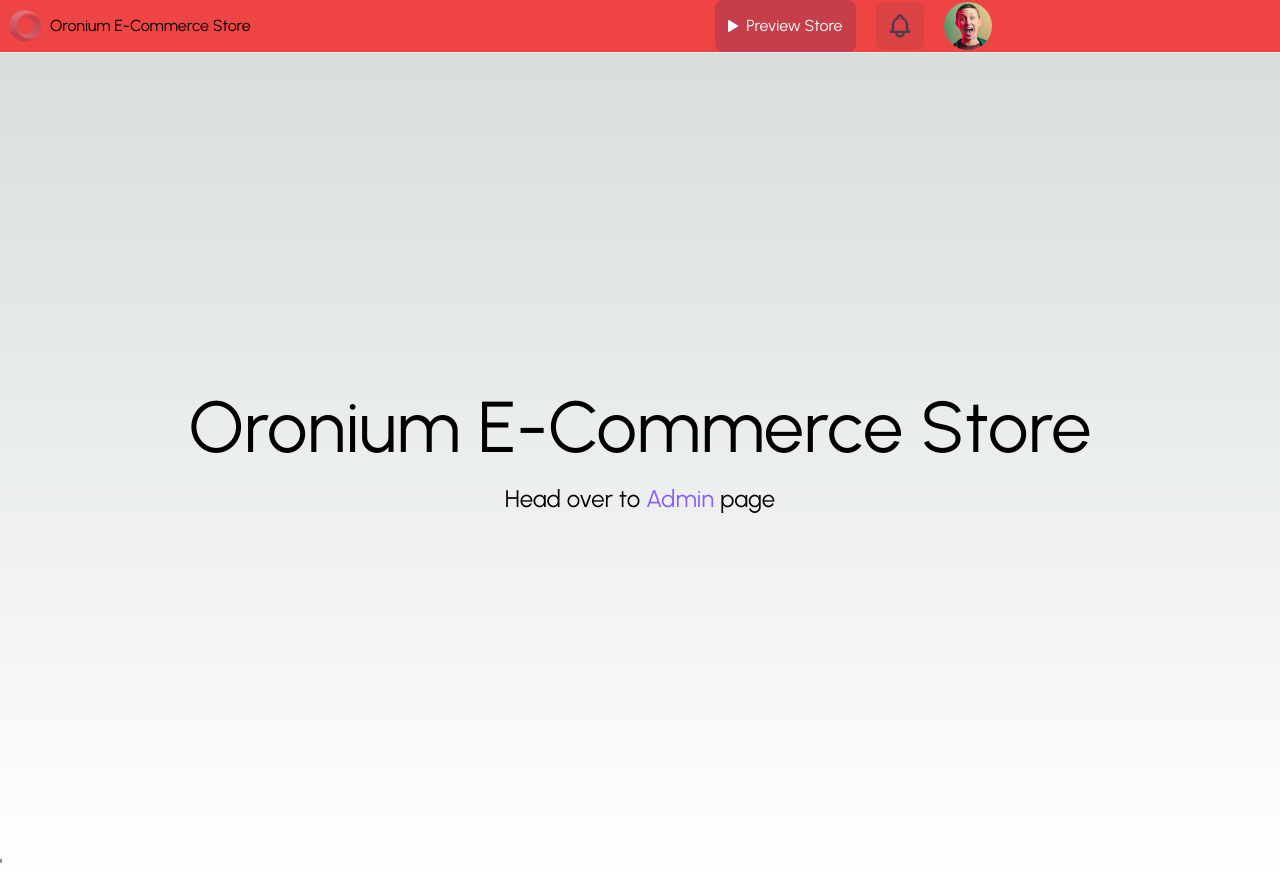
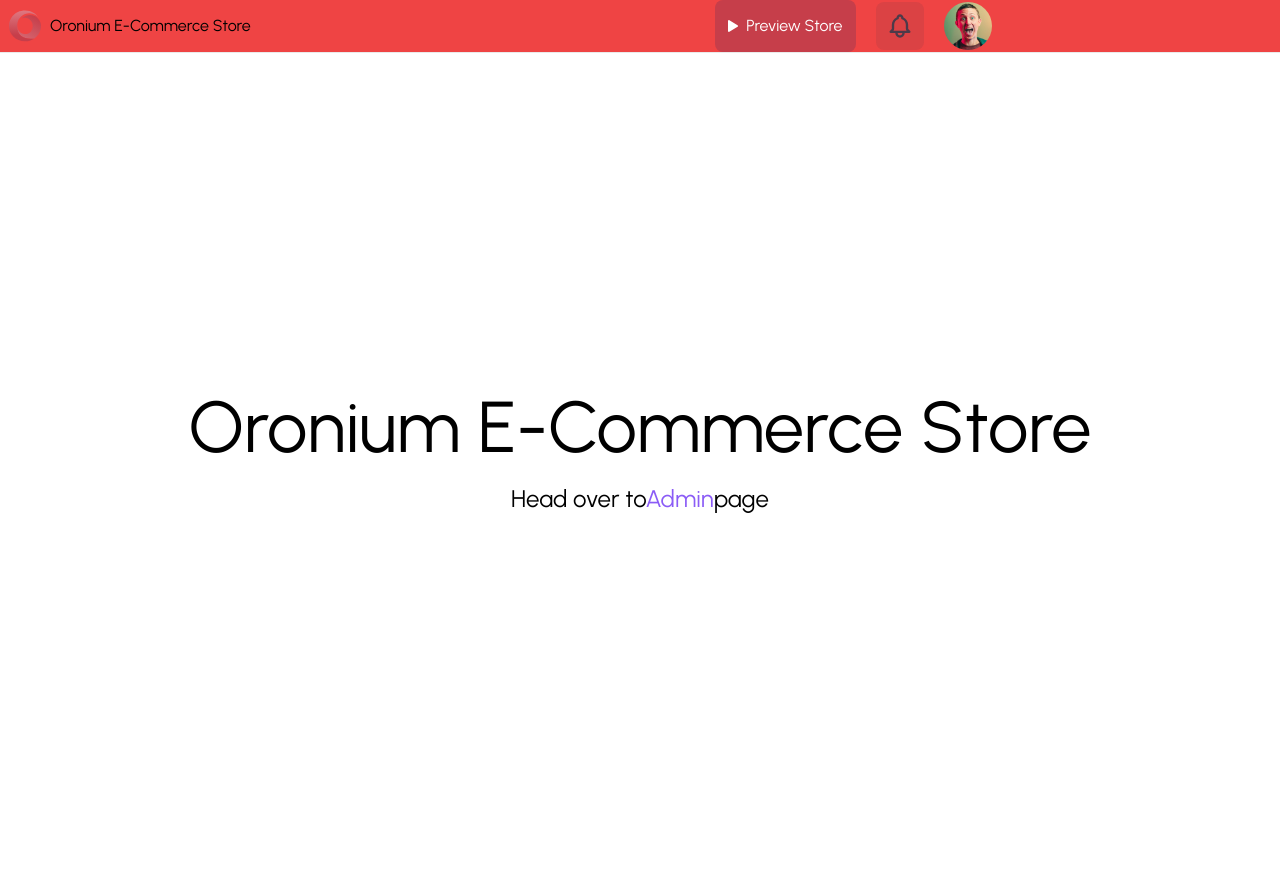
Before and after one commit to Fer-Win/oronium-task, a Next.js app: page / in a window 1280 px wide. After the commit the page ends 853 px from the top, so only its background shows below. Built offline with nearby package versions, Linux system fonts and the light colour scheme.

Commit message:
fix : hydration errors

```diff
--- a/app/components/ui/PrimaryButton.tsx
+++ b/app/components/ui/PrimaryButton.tsx
@@ -10,7 +10,7 @@ const PrimaryButton :  React.FC<PrimaryButtonProps> = ({buttonText,icon,onClick}
   return (
     <div className='bg-[#C63E4A] text-white rounded-lg flex gap-2  text-base px-[13px] py-[14px] hover:bg-[#de525e] cursor-pointer'>
         {icon}
-        {buttonText}
+        <div>{buttonText}</div>
     </div>
   )
 }
--- a/app/globals.css
+++ b/app/globals.css
@@ -2,29 +2,6 @@
 @tailwind components;
 @tailwind utilities;
 
-:root {
-  --foreground-rgb: 0, 0, 0;
-  --background-start-rgb: 214, 219, 220;
-  --background-end-rgb: 255, 255, 255;
-}
-
-@media (prefers-color-scheme: dark) {
-  :root {
-    --foreground-rgb: 255, 255, 255;
-    --background-start-rgb: 0, 0, 0;
-    --background-end-rgb: 0, 0, 0;
-  }
-}
-
-body {
-  color: rgb(var(--foreground-rgb));
-  background: linear-gradient(
-      to bottom,
-      transparent,
-      rgb(var(--background-end-rgb))
-    )
-    rgb(var(--background-start-rgb));
-}
 
 @layer utilities {
   .text-balance {
--- a/app/layout.tsx
+++ b/app/layout.tsx
@@ -19,7 +19,7 @@ export default function RootLayout({
   return (
     <html lang="en">
       <NavBar/>
-      <body className={urbanist.className}>{children}</body>'
+      <body className={urbanist.className}>{children}</body>
 
     </html>
   );
--- a/app/page.tsx
+++ b/app/page.tsx
@@ -6,13 +6,13 @@ export default function Home() {
     <main className="flex min-h-screen flex-col items-center justify-center p-24">
       <div className="text-7xl ">Oronium E-Commerce Store</div>
       <div className="text-2xl mt-5">
-        Head over to{" "}
+        Head over to
         <Link
           href={"/admin"}
           className="text-violet-500 hover:text-violet-400 transition-all duration-200 ease-in-out"
         >
           Admin
-        </Link>{" "}
+        </Link>
         page
       </div>
     </main>
```
Also changed, not shown: app/components/NavBar.tsx (+12 -7 lines).
